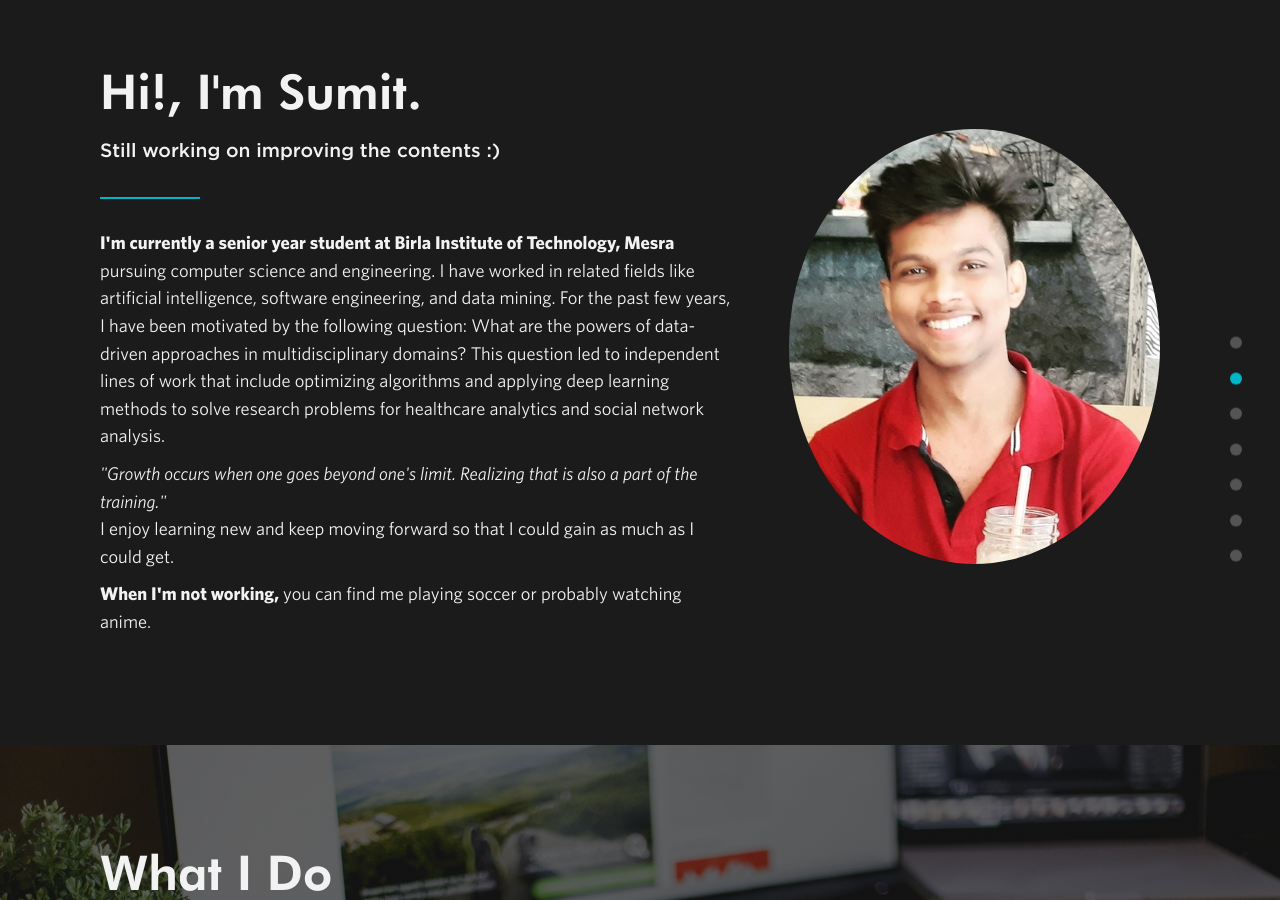
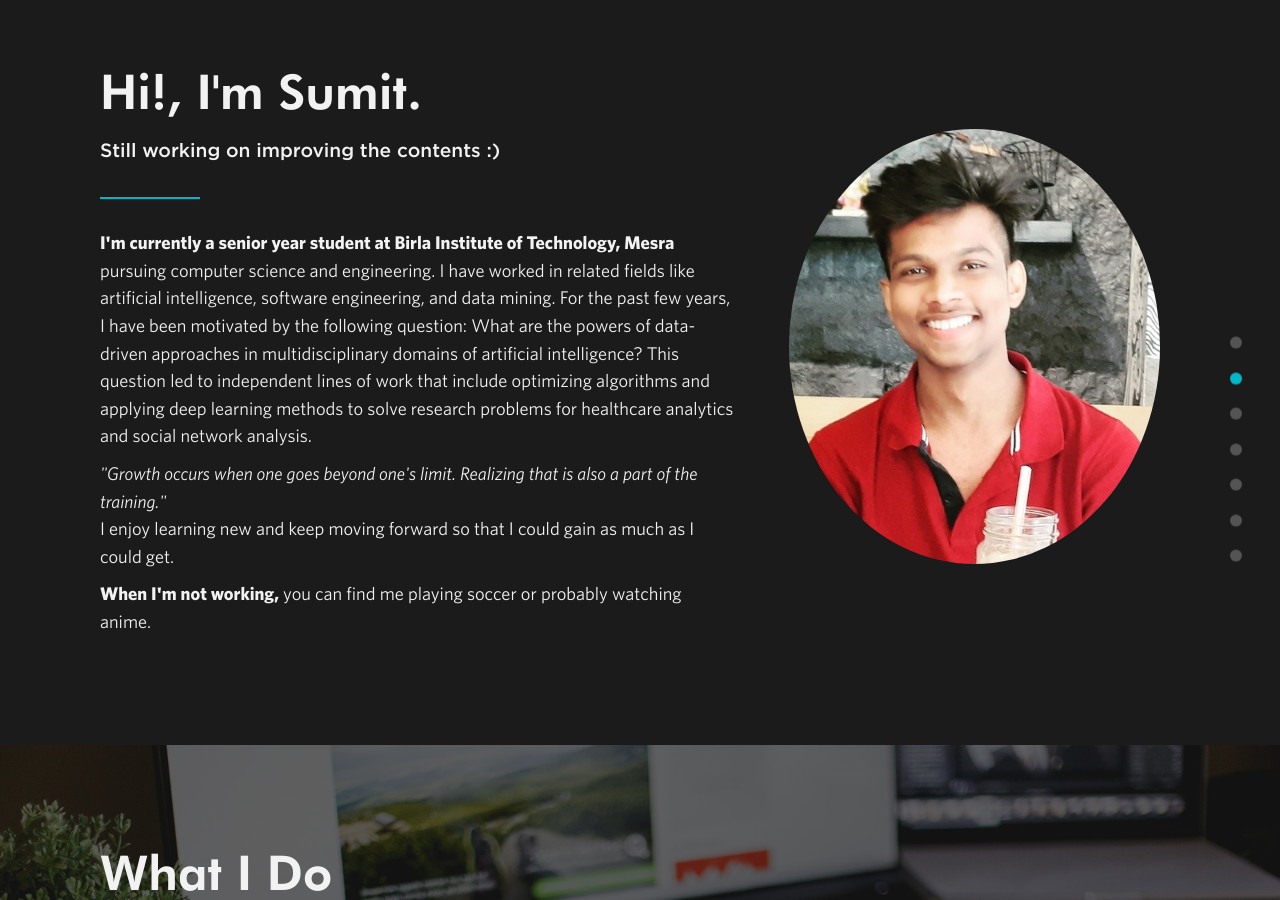
Before and after one commit to sumit6597/sumit6597.github.io, a Jekyll site: the page built from index.html, in a window 1280 px wide and 900 px high, scrolled down 965 px. Built offline with Jekyll 4.4.1, drawn with Linux system fonts in a browser that asks for light colours; nearby versions of some CDN libraries.

Commit message:
Update about.html

```diff
--- a/_includes/about.html
+++ b/_includes/about.html
@@ -7,7 +7,7 @@
       <div class="about-wrapper">
         <img class="headshot" src="img/pic.jpg" alt="headshot">
         <div class="about-text-wrapper">
-          <p class="about-text"><strong>I'm currently a senior year student at Birla Institute of Technology, Mesra</strong> pursuing computer science and engineering. I have worked in related fields like artificial intelligence, software engineering, and data mining. For the past few years, I have been motivated by the following question: What are the powers of data-driven approaches in multidisciplinary domains? This question led to independent lines of work that include optimizing algorithms and applying deep learning methods to solve research problems for healthcare analytics and social network analysis. </p>
+          <p class="about-text"><strong>I'm currently a senior year student at Birla Institute of Technology, Mesra</strong> pursuing computer science and engineering. I have worked in related fields like artificial intelligence, software engineering, and data mining. For the past few years, I have been motivated by the following question: What are the powers of data-driven approaches in multidisciplinary domains of artificial intelligence? This question led to independent lines of work that include optimizing algorithms and applying deep learning methods to solve research problems for healthcare analytics and social network analysis. </p>
           <p class="about-text"><cite>"Growth occurs when one goes beyond one's limit. Realizing that is also a part of the training."</cite><br>I enjoy learning new and keep moving forward so that I could gain as much as I could get.</p>
           <p class="about-text"><strong>When I'm not working,</strong> you can find me playing soccer or probably watching anime.</p>
         </div>
```
